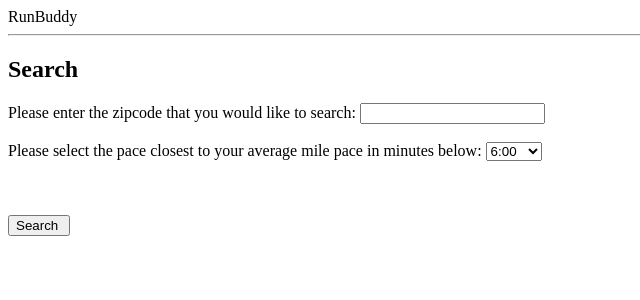
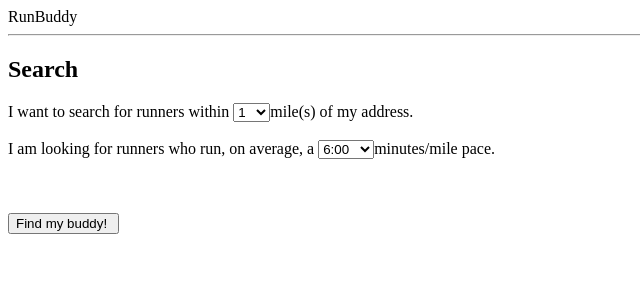
Before and after one commit to kirbsrh/runbuddy_project, a Flask app: page /search in a window 1280 px wide. Shown: the top 300 px of the page, without its empty margins (0-640 px from the left). Run offline with Flask 2, Linux system fonts and the light colour scheme.

Commit message:
fixing routes and templates to adjust for lat/long distance search parameters

```diff
--- a/server.py
+++ b/server.py
@@ -172,13 +172,12 @@ def show_specific_user_profile(user_id):
     user = User.query.get(user_id)
 
     name = user.name
-    city = user.city
     pace = user.pace
     run_type =user.run_type
     user_id = user.user_id
 
     return render_template("/user_info.html", name = name,
-     city = city, pace = pace, run_type = run_type, user_id = user_id)
+        pace = pace, run_type = run_type, user_id = user_id)
 
 @app.route("/send_message/<user_id>")
 def show_message_form(user_id):
--- a/templates/profile.html
+++ b/templates/profile.html
@@ -16,7 +16,6 @@
 
 
 Name: {{ user.name }}<br>
-Zipcode: {{ user.zipcode }}<br>
 Pace: {{ user.pace }} <br>
 Run type preference: {{user.run_type}} <br><br><br><br>
 
--- a/templates/registration.html
+++ b/templates/registration.html
@@ -19,7 +19,7 @@
     Please enter your city:
     <input type="text" name="city">
      <br/> <br/>
-    Please enter your state (full name, not abbreviated):
+    Please enter your two-letter state abbreviation:
     <input type="text" name="state">
      <br/> <br/>
     Please enter your zipcode:
--- a/templates/search.html
+++ b/templates/search.html
@@ -4,10 +4,19 @@
   <h2>Search</h2>
 
   <form action="/search", method = "POST">
-    Please enter the zipcode that you would like to search:
-    <input type="text" name="zipcode">
+    I want to search for runners within <select name = "distance">
+                                        <option value = "1">1</option>
+                                        <option value = "3">3</option>
+                                        <option value = "5">5</option>
+                                        <option value = "7">7</option>
+                                        <option value = "10">10</option>
+                                        <option value = "15">15</option>
+                                        <option value = "20">20</option>
+                                        <option value = "25">25</option>
+                                        </select>mile(s) of my address.
+
      <br/> <br/>
-    Please select the pace closest to your average mile pace in minutes below:
+    I am looking for runners who run, on average, a
    <select name = "pace">
     <option value = "6:00">6:00</option>
     <option value = "6:15">6:15</option>
@@ -34,11 +43,11 @@
     <option value = "11:30">11:30</option>
     <option value = "11:45">11:45</option>
     <option value = "12:00">12:00</option>
-    </select>
+    </select>minutes/mile pace.
     <br/><br/>
 
     <br/><br/>
-    <input type="submit" name = "submit" value ="Search ">
+    <input type="submit" name = "submit" value ="Find my buddy! ">
 
 
   </form>
--- a/templates/user_info.html
+++ b/templates/user_info.html
@@ -7,7 +7,6 @@
   <form action="/user_info", >
 
     Name: {{name}}<br>
-    City: {{city}}<br>
     Pace: {{pace}} <br>
     Run type preference: {{run_type}}<br><br>
     <a href="/send_message/{{user_id}}">Send {{name}} a message!</a><br>
```
